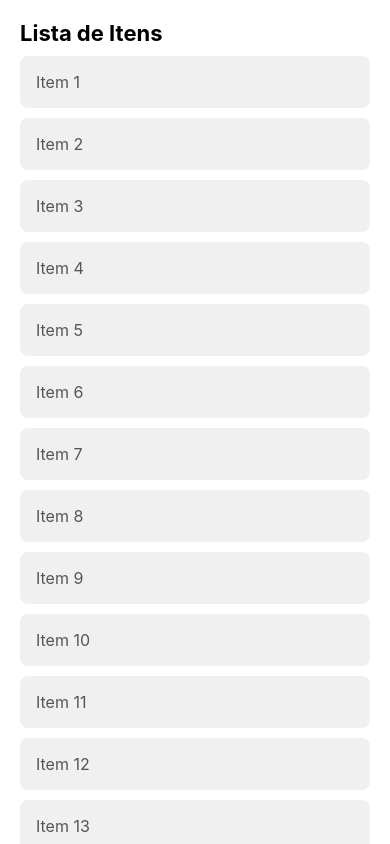
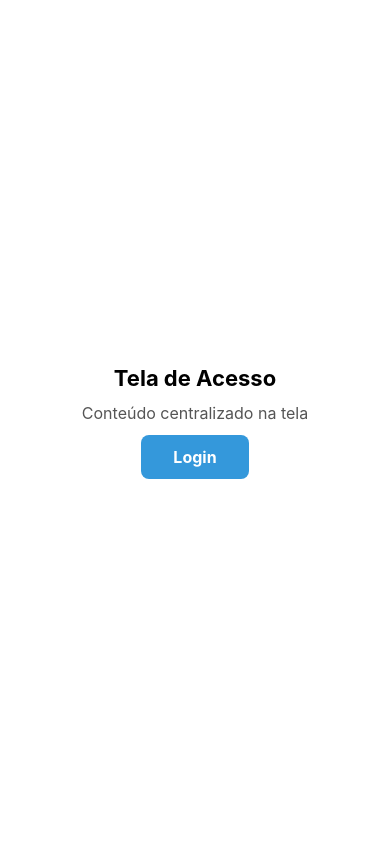
Before and after one commit to douglasauniv-design/pdm-atividades, a React Native app: screen / in a window 390 px wide. Built offline with nearby package versions, Linux system fonts and the light colour scheme.

Commit message:
correcao dos comentarios no App.tsx

```diff
--- a/App.tsx
+++ b/App.tsx
@@ -10,33 +10,33 @@ export default function App() {
   // TESTE 1: ScreenWrapperFullscreen (centralizado)
   // Comente este bloco para testar o Scrollable
   // ═══════════════════════════════════════════
-  //return (
-    //<ScreenWrapperFullscreen center gap={12}>
-      //<Text style={styles.title}>Tela de Acesso</Text>
-//      <Text style={styles.text}>Conteúdo centralizado na tela</Text>
-//      <View style={styles.box}>
-   //     <Text style={styles.boxText}>Login</Text>
- //     </View>
-  //  </ScreenWrapperFullscreen>
- // );
+  return (
+    <ScreenWrapperFullscreen center gap={12}>
+      <Text style={styles.title}>Tela de Acesso</Text>
+      <Text style={styles.text}>Conteúdo centralizado na tela</Text>
+      <View style={styles.box}>
+        <Text style={styles.boxText}>Login</Text>
+      </View>
+    </ScreenWrapperFullscreen>
+  );
 
   // ═══════════════════════════════════════════
   // TESTE 2: ScreenWrapperScrollable (com rolagem)
   // Descomente este bloco e comente o de cima
   // ═══════════════════════════════════════════
-   return (
-     <ScreenWrapperScrollable
-       gap={10}
-       onRefresh={() => console.log("Atualizando...")}
-     >
-       <Text style={styles.title}>Lista de Itens</Text>
-       {Array.from({ length: 20 }, (_, i) => (
-         <View key={i} style={styles.card}>
-           <Text style={styles.text}>Item {i + 1}</Text>
-         </View>
-       ))}
-     </ScreenWrapperScrollable>
-   );
+  // return (
+  //   <ScreenWrapperScrollable
+  //     gap={10}
+  //     onRefresh={() => console.log("Atualizando...")}
+  //   >
+  //     <Text style={styles.title}>Lista de Itens</Text>
+  //     {Array.from({ length: 20 }, (_, i) => (
+  //       <View key={i} style={styles.card}>
+  //         <Text style={styles.text}>Item {i + 1}</Text>
+  //       </View>
+  //     ))}
+  //   </ScreenWrapperScrollable>
+  // );
 }
 
 const styles = StyleSheet.create({
```
